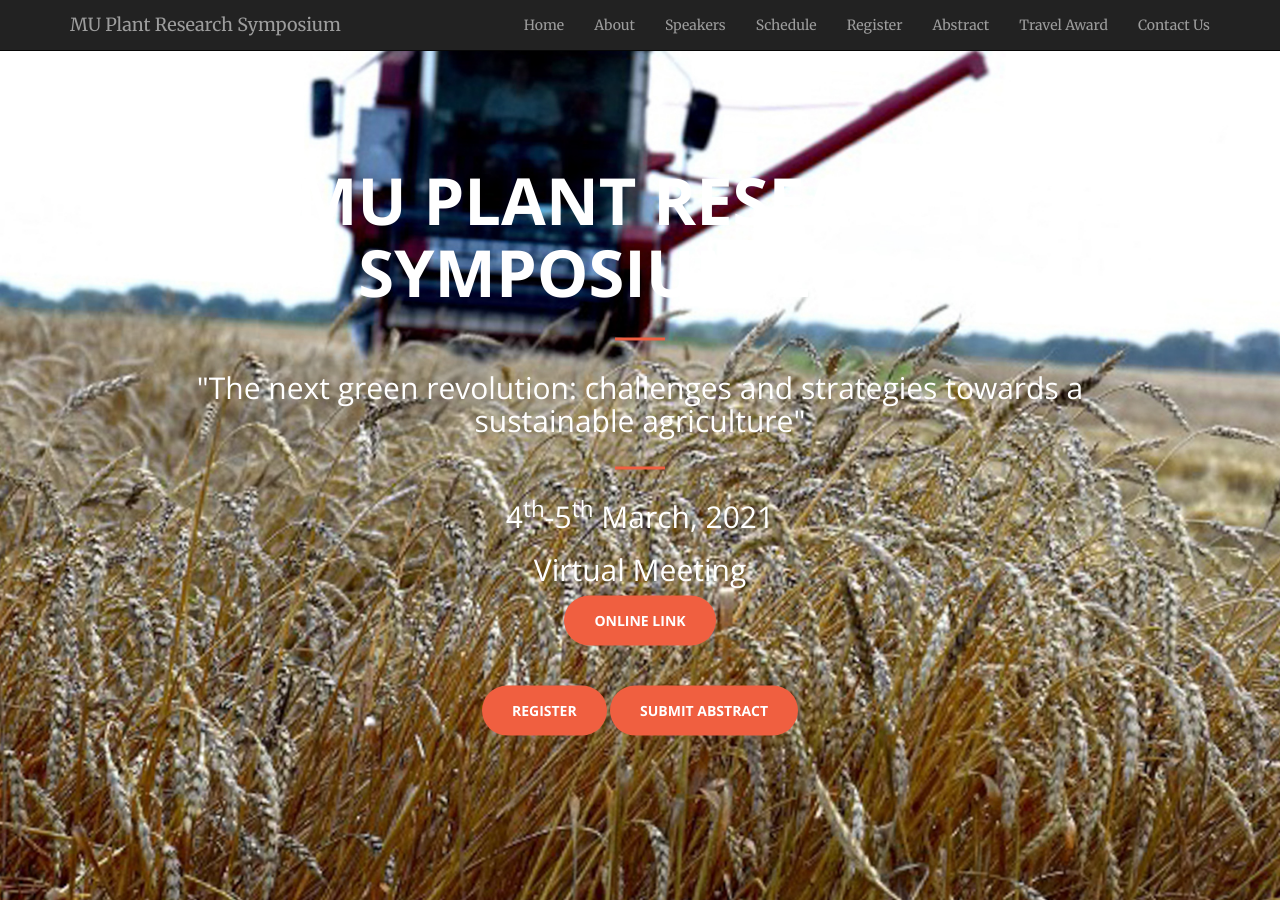
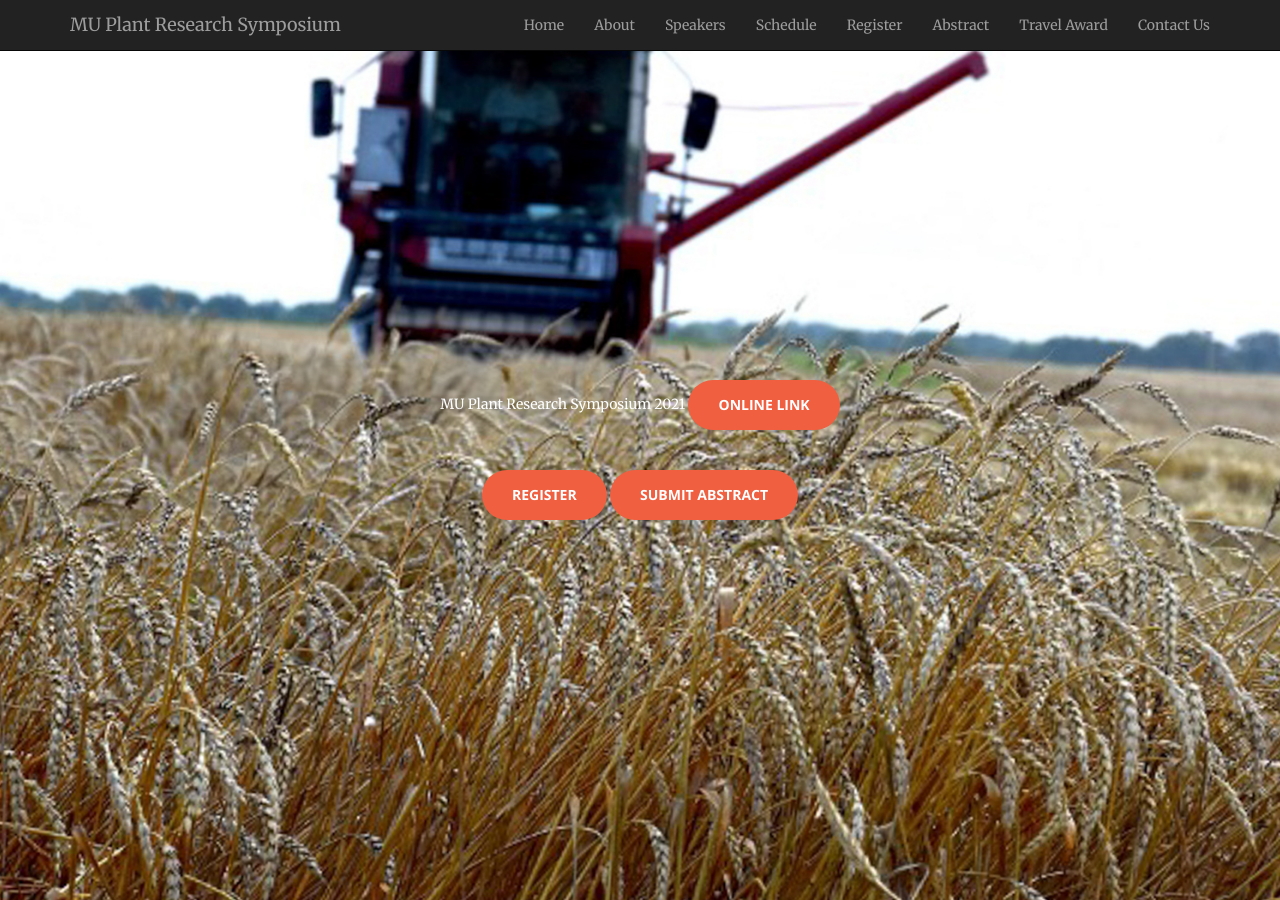
Before and after one commit to mupioneersymposium/mupioneersymposium.github.io, a Jekyll site: the page built from index.html, in a window 1280 px wide and 900 px high. Built offline with Jekyll 4.4.1, drawn with Linux system fonts in a browser that asks for light colours.

Commit message:
Update header.html

```diff
--- a/_includes/header.html
+++ b/_includes/header.html
@@ -2,12 +2,7 @@
     <div class="header-content">
         <div class="header-content-inner">
             <div class="header-white bg-gray-dark mb-2">
-                <h1>MU Plant Research Symposium 2021</h1>
-                <hr>
-                <h2>"The next green revolution: challenges and strategies towards a sustainable agriculture"</h2>
-                <hr>
-                <h2>4<sup>th</sup>-5<sup>th</sup> March, 2021</h2>
-                <h2>Virtual Meeting</h2>
+                MU Plant Research Symposium 2021
                 <a target="_blank" href="https://mizzou.zoom.us/j/597023612" class="btn btn-primary btn-xl page-scroll">Online Link</a>
                 <br/><br/><br/>
                 <a target="_blank" href="register.html" class="btn btn-primary btn-xl page-scroll">Register</a>
```
